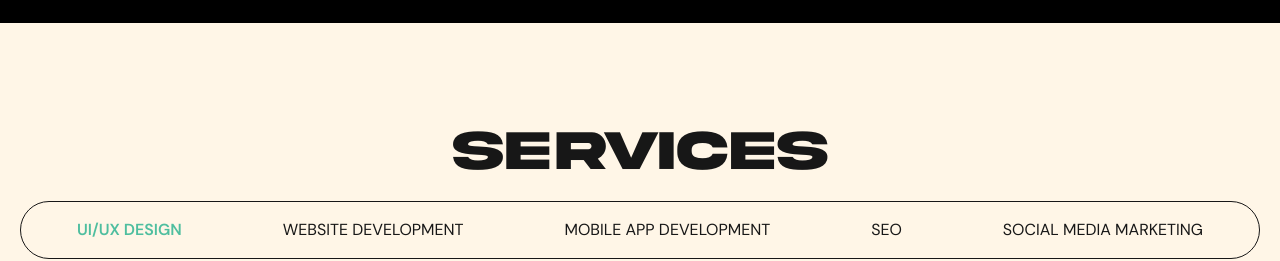
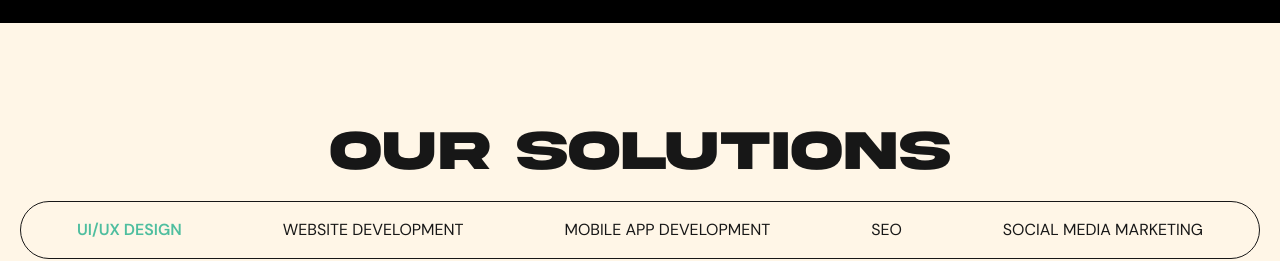
Before and after one commit to andrew-0210/sociorealm_website, a Next.js app: page / in a window 1280 px wide. Shown: the part 2140-2401 px from the top of the page. Built offline with nearby package versions, Linux system fonts and the light colour scheme.

Commit message:
Services Heading Updated

```diff
--- a/src/components/sections/Services.jsx
+++ b/src/components/sections/Services.jsx
@@ -15,7 +15,7 @@ export default function Services() {
     <section className="h-full px-[1.25rem] py-[6.25rem]">
       <div className="mx-auto flex max-w-[1280px] flex-col items-center gap-[1.25rem]">
         <h2 className="font-heading text-[1.5rem] leading-[1.875rem] tracking-[-0.5px] uppercase md:text-[3.5rem] md:leading-[58px]">
-          Services
+          Our Solutions
         </h2>
         <menu className="scroll-container flex w-full justify-between rounded-full md:overflow-x-hidden md:border md:px-[2.5rem]">
           <TabButton
```
